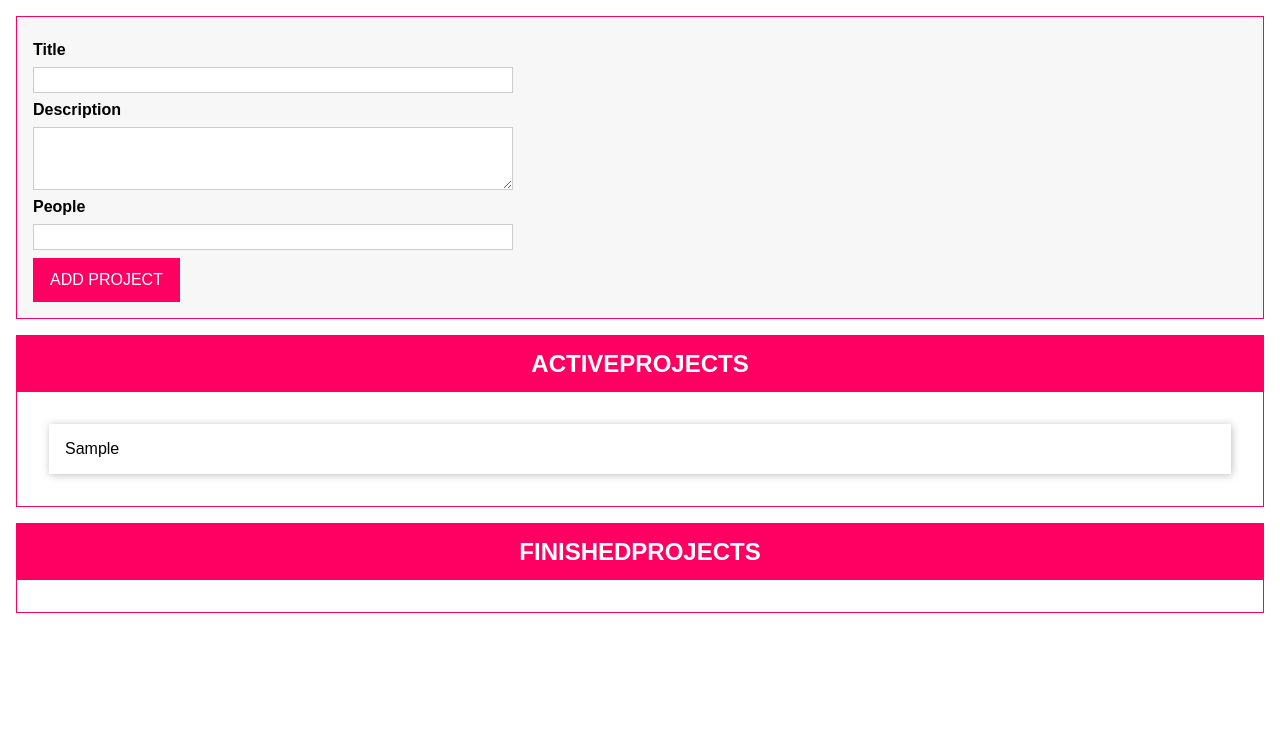
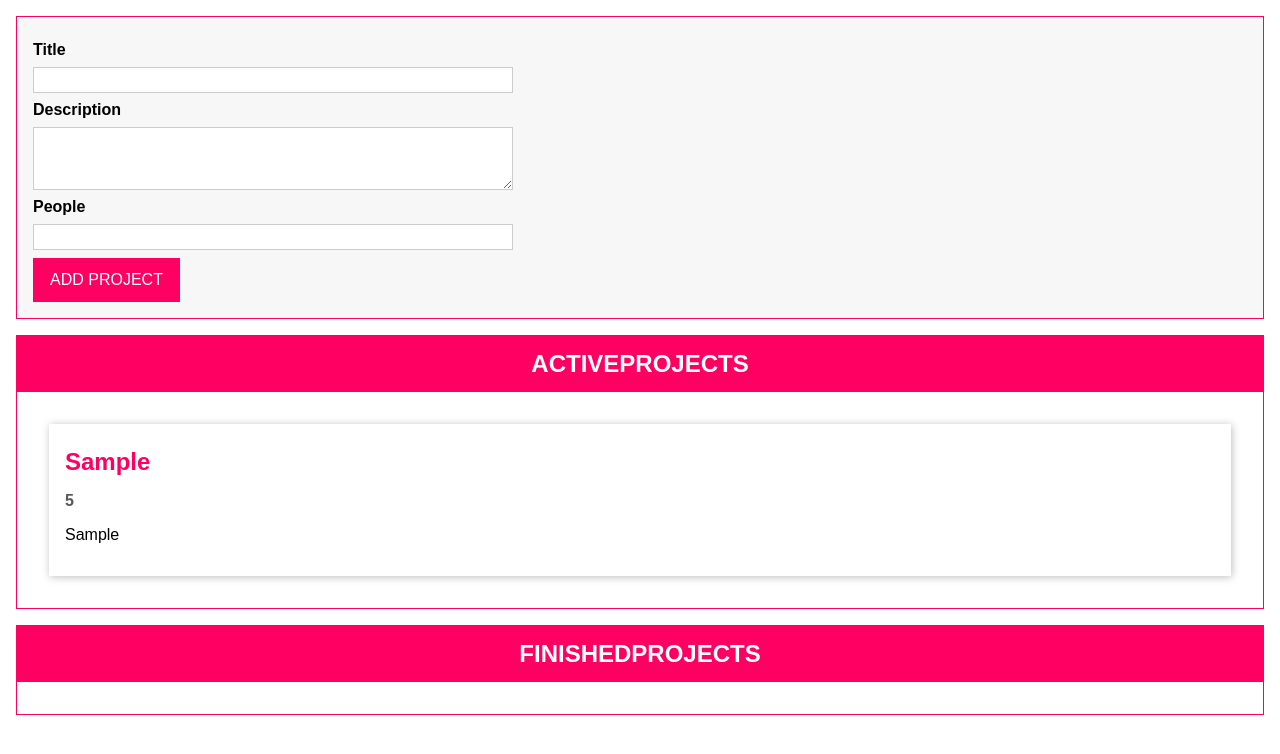
Before and after one commit to DaddaAdam/ts_drag_n_drop, a website with bundled scripts: page index.html in a window 1280 px wide. Both pictures are taken after typing "Sample", "Sample", "5" into the empty fields and a click on the button "ADD PROJECT". Built offline with nearby package versions, Linux system fonts and the light colour scheme.

Commit message:
added a class responsible for the rendering of each unique project

```diff
--- a/index.html
+++ b/index.html
@@ -27,7 +27,11 @@
       </form>
     </template>
     <template id="single-project">
-      <li></li>
+      <li>
+        <h2></h2>
+        <h3></h3>
+        <p></p>
+      </li>
     </template>
     <template id="projects-list">
       <section class="projects">
--- a/src/app.ts
+++ b/src/app.ts
@@ -159,6 +159,29 @@ abstract class Component<T extends HTMLElement, U extends HTMLElement> {
   abstract renderContent(): void;
 }
 
+//ProjectItem class
+/* Classe responsable du rendu de projets uniques (single project items) */
+class ProjectItem extends Component<HTMLUListElement, HTMLLIElement> {
+  private project: Project;
+
+  constructor(hostId: string, project: Project) {
+    super("single-project", hostId, false, project.id);
+    this.project = project;
+
+    this.configure();
+    this.renderContent();
+  }
+
+  configure() {}
+  renderContent() {
+    this.element.querySelector("h2")!.textContent = this.project.title;
+    this.element.querySelector(
+      "h3"
+    )!.textContent = this.project.people.toString();
+    this.element.querySelector("p")!.textContent = this.project.description;
+  }
+}
+
 //ProjectList class
 class ProjectList extends Component<HTMLDivElement, HTMLElement> {
   assignedProjects: Project[];
@@ -198,9 +221,7 @@ class ProjectList extends Component<HTMLDivElement, HTMLElement> {
     );
     listEl.innerHTML = "";
     for (const prjItem of this.assignedProjects) {
-      const listItem = document.createElement("li");
-      listItem.textContent = prjItem.title;
-      listEl.appendChild(listItem);
+      new ProjectItem(this.element.querySelector("ul")!.id, prjItem);
     }
   }
 }
```
